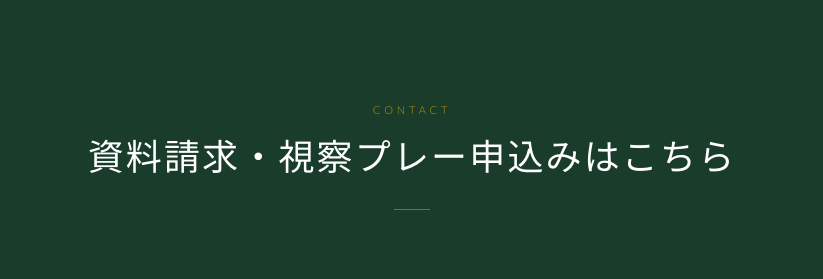
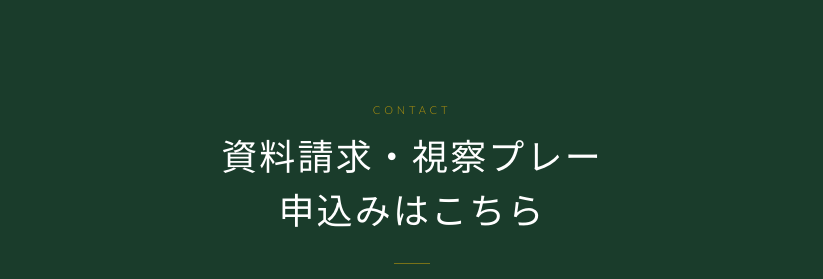
Before and after one commit to sotasato0609/mochizuki-rc, a plain HTML site: page index.html in a window 1280 px wide. Shown: the part 6960-7239 px from the top of the page, without its empty margins (228-1051 px from the left). Drawn offline with Linux system fonts and the light colour scheme; a web font is replaced by a local one.

```diff
--- a/index.html
+++ b/index.html
@@ -450,7 +450,7 @@
   <div class="inner">
     <div class="section-heading section-heading--light fade-in">
       <span class="section-en">Contact</span>
-      <h2 class="section-ja section-ja--light">資料請求・視察プレー申込みはこちら</h2>
+      <h2 class="section-ja section-ja--light">資料請求・視察プレー<br>申込みはこちら</h2>
     </div>
     <p class="form-lead fade-in">まずは視察プレーでご体験ください。<br>担当者より折り返しご連絡させていただきます。</p>
 
```
